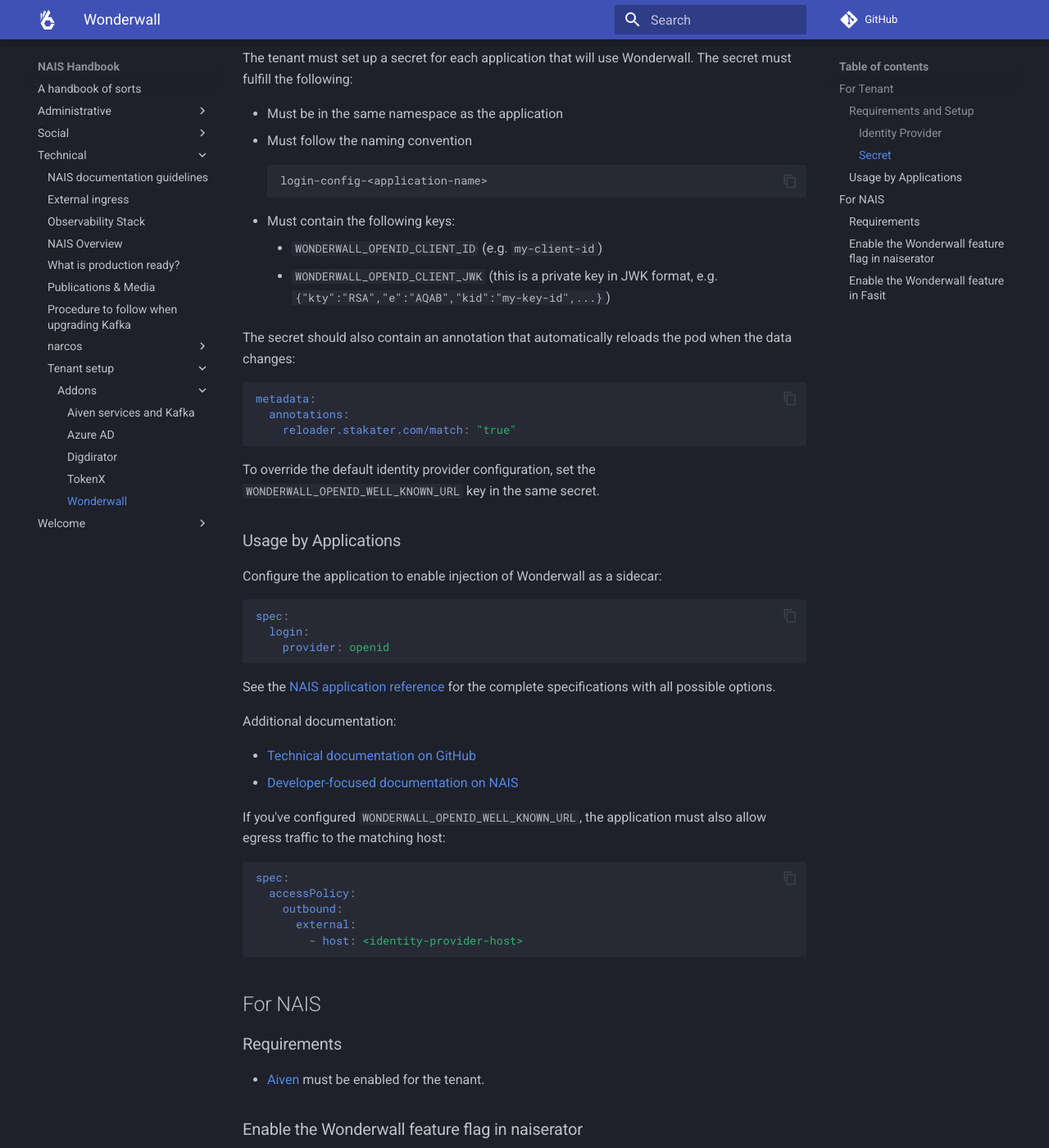
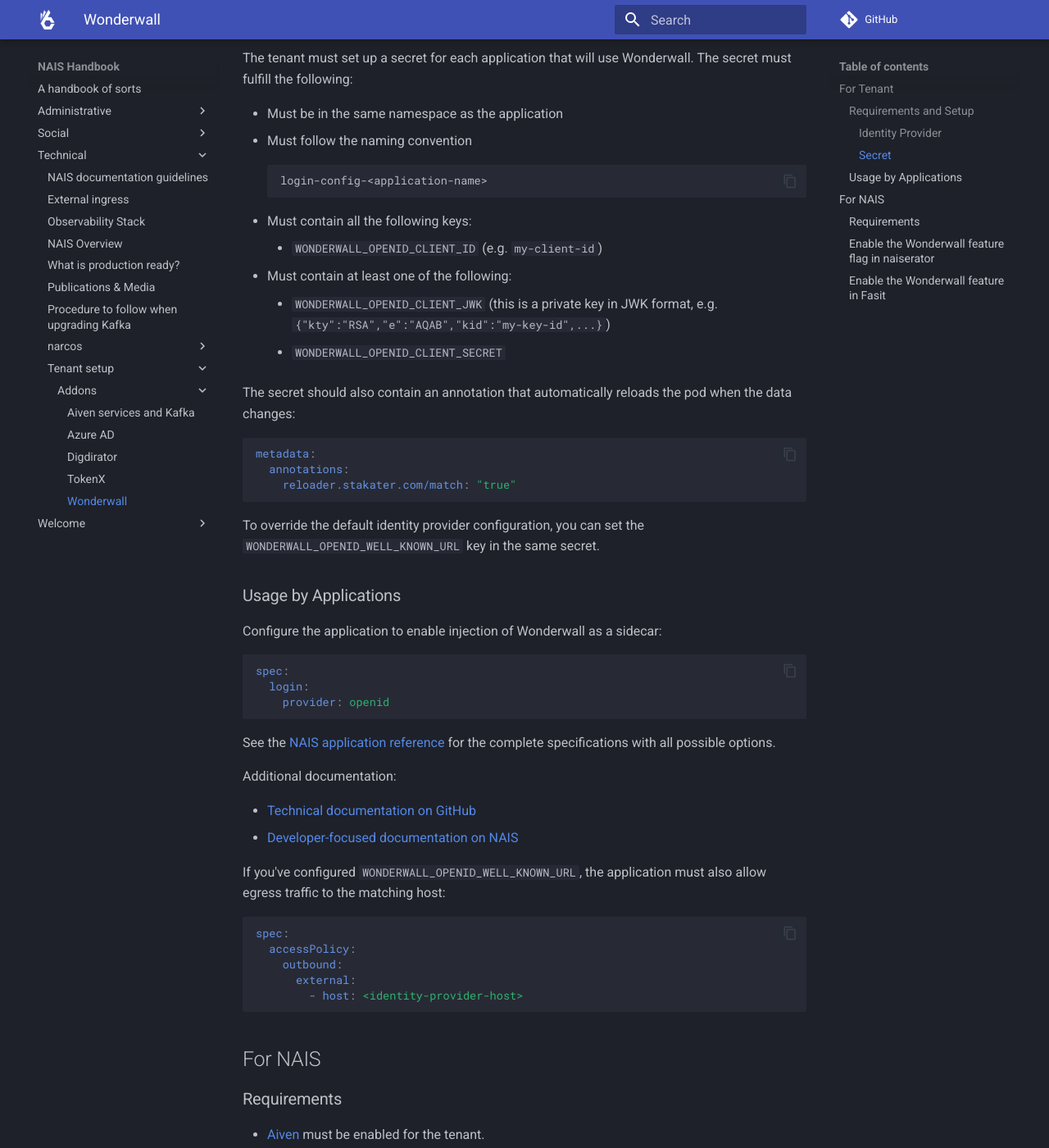
Before and after one commit to nais/handbook, an MkDocs documentation site: the page built from docs/technical/tenant-setup/addons/wonderwall.md, in a window 1280 px wide and 1400 px high, scrolled down 615 px. Shown: the whole window at 82% size. Built offline with MkDocs 1.6.1 and Material for MkDocs 9.7.7, drawn with Linux system fonts in a browser that asks for light colours; comment, search, counter and statistics services are not loaded; some of the changed text lies outside the part shown.

Commit message:
technical/tenant: add client secret support for wonderwall, remove unneeded install steps

````diff
--- a/docs/technical/tenant-setup/addons/wonderwall.md
+++ b/docs/technical/tenant-setup/addons/wonderwall.md
@@ -30,9 +30,12 @@
     ```
     login-config-<application-name>
     ```
-- Must contain the following keys:
+- Must contain all the following keys:
     - `WONDERWALL_OPENID_CLIENT_ID` (e.g. `my-client-id`)
+
+- Must contain at least one of the following:
     - `WONDERWALL_OPENID_CLIENT_JWK` (this is a private key in JWK format, e.g. `{"kty":"RSA","e":"AQAB","kid":"my-key-id",...}`)
+    - `WONDERWALL_OPENID_CLIENT_SECRET`
 
 The secret should also contain an annotation that automatically reloads the pod when the data changes:
 
@@ -42,7 +45,7 @@
     reloader.stakater.com/match: "true"
 ```
 
-To override the default identity provider configuration, set the `WONDERWALL_OPENID_WELL_KNOWN_URL` key in the same secret.
+To override the default identity provider configuration, you can set the `WONDERWALL_OPENID_WELL_KNOWN_URL` key in the same secret.
 
 ### Usage by Applications
 
````
Also changed, not shown: other parts of docs/technical/tenant-setup/addons/wonderwall.md (+0 -2 lines).
